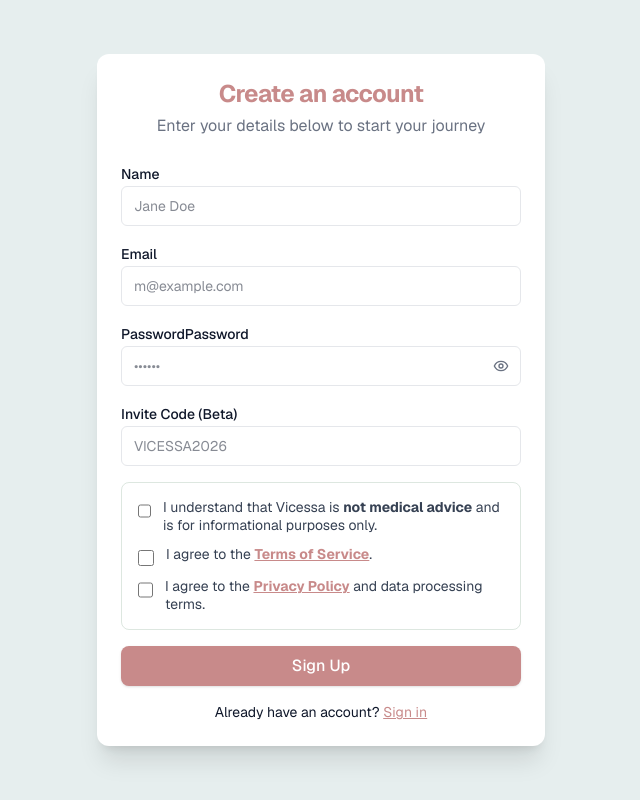
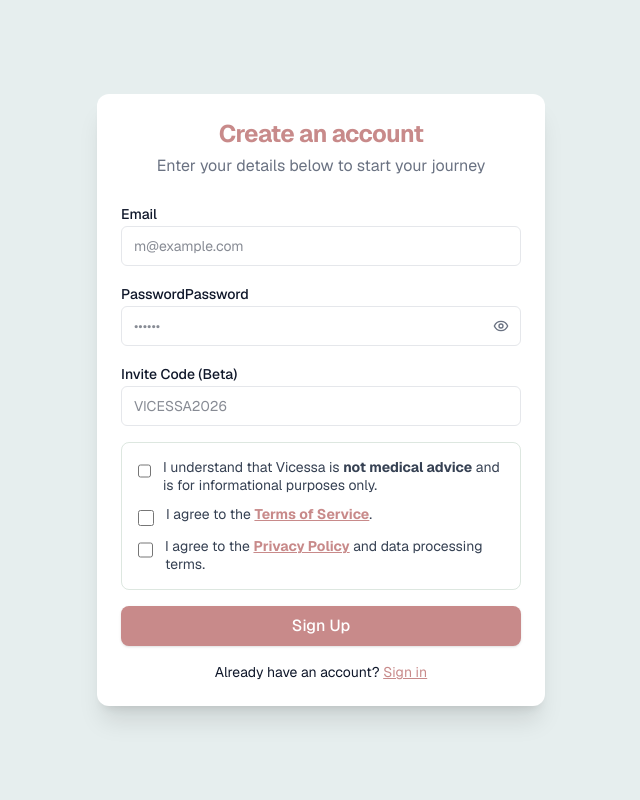
Before and after one commit to lambomethods/vicessa, a Next.js app: page /register in a window 1280 px wide. Shown: the top 800 px of the page, without its empty margins (319-959 px from the left). Built offline with nearby package versions, Linux system fonts and the light colour scheme.

Commit message:
Privacy & Risk Hardening: Removed Name from Signup, Added Strong Disclaimers

```diff
--- a/src/app/dashboard/report/page.tsx
+++ b/src/app/dashboard/report/page.tsx
@@ -47,6 +47,10 @@
                 <div>
                     <h1 className="text-3xl font-serif font-bold mb-1">Vicessa Transition Snapshot</h1>
                     <p className="text-sm text-gray-600">Generated: {format(new Date(), "MMMM d, yyyy")}</p>
+                    <div className="mt-2 text-[10px] text-gray-500 max-w-md leading-tight">
+                        This report was generated by the user for personal tracking purposes.
+                        Vicessa does not provide medical advice or clinical interpretation.
+                    </div>
                 </div>
                 <div className="text-right">
                     <p className="font-bold">{user?.name || "Patient"}</p>
@@ -114,7 +118,7 @@
 
             {/* FOOTER */}
             <div className="mt-12 pt-4 border-t border-gray-200 text-center text-xs text-gray-400 print:text-black">
-                <p>Report generated by Vicessa Health Platform. Not a medical diagnosis.</p>
+                <p>This report was generated by the user for personal tracking purposes. Vicessa does not provide medical advice or clinical interpretation.</p>
                 <p>vicessa-health.com</p>
             </div>
         </div>
--- a/src/app/register/page.tsx
+++ b/src/app/register/page.tsx
@@ -12,7 +12,7 @@
 
 export default function RegisterPage() {
     const router = useRouter()
-    const [formData, setFormData] = useState({ name: "", email: "", password: "", inviteCode: "" })
+    const [formData, setFormData] = useState({ email: "", password: "", inviteCode: "" })
     const [consentAccepted, setConsentAccepted] = useState(false)
     const [loading, setLoading] = useState(false)
     const [error, setError] = useState("")
@@ -68,15 +68,7 @@
                 </CardHeader>
                 <CardContent>
                     <form onSubmit={handleSubmit} className="space-y-4">
-                        <div className="space-y-2">
-                            <label className="text-sm font-medium leading-none">Name</label>
-                            <Input
-                                placeholder="Jane Doe"
-                                value={formData.name}
-                                onChange={(e) => setFormData({ ...formData, name: e.target.value })}
-                                required
-                            />
-                        </div>
+                        {/* Name field removed for privacy/anonymity - System Generated IDs only */}
                         <div className="space-y-2">
                             <label className="text-sm font-medium leading-none">Email</label>
                             <Input
```
